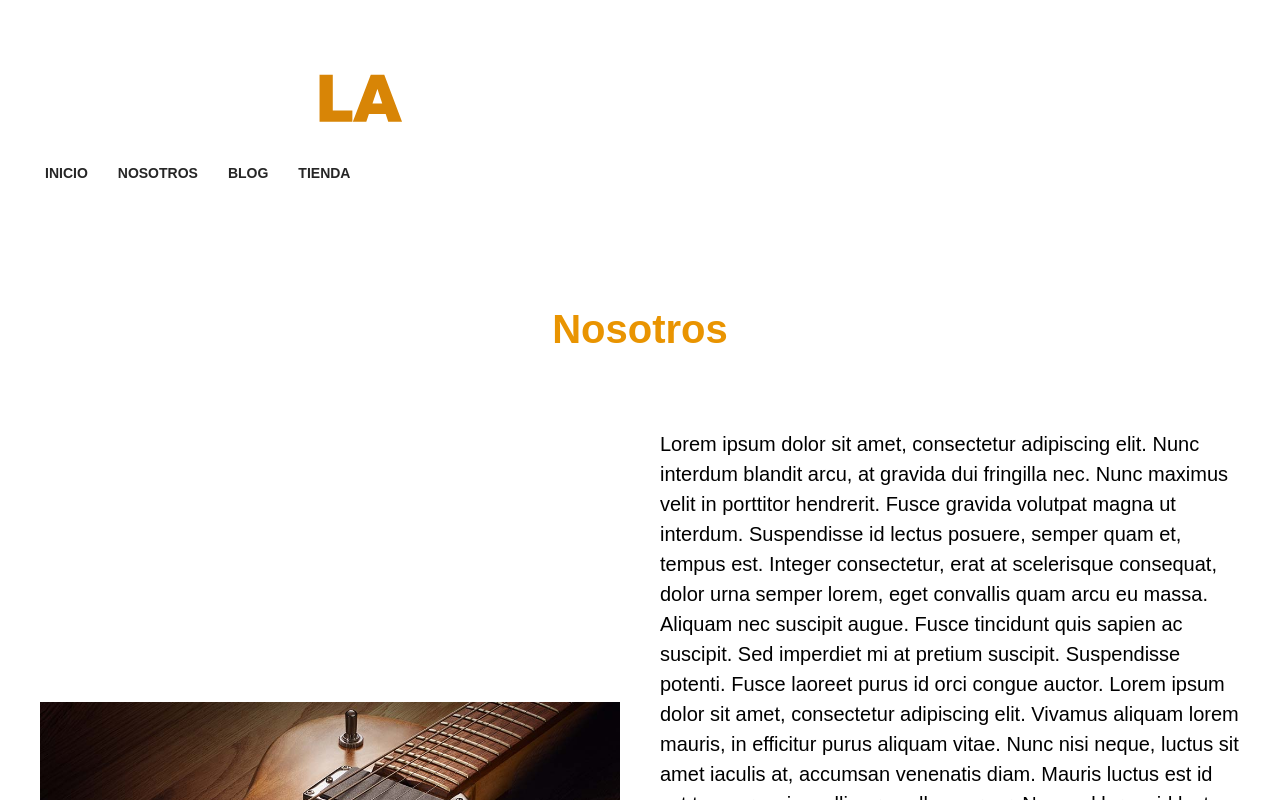
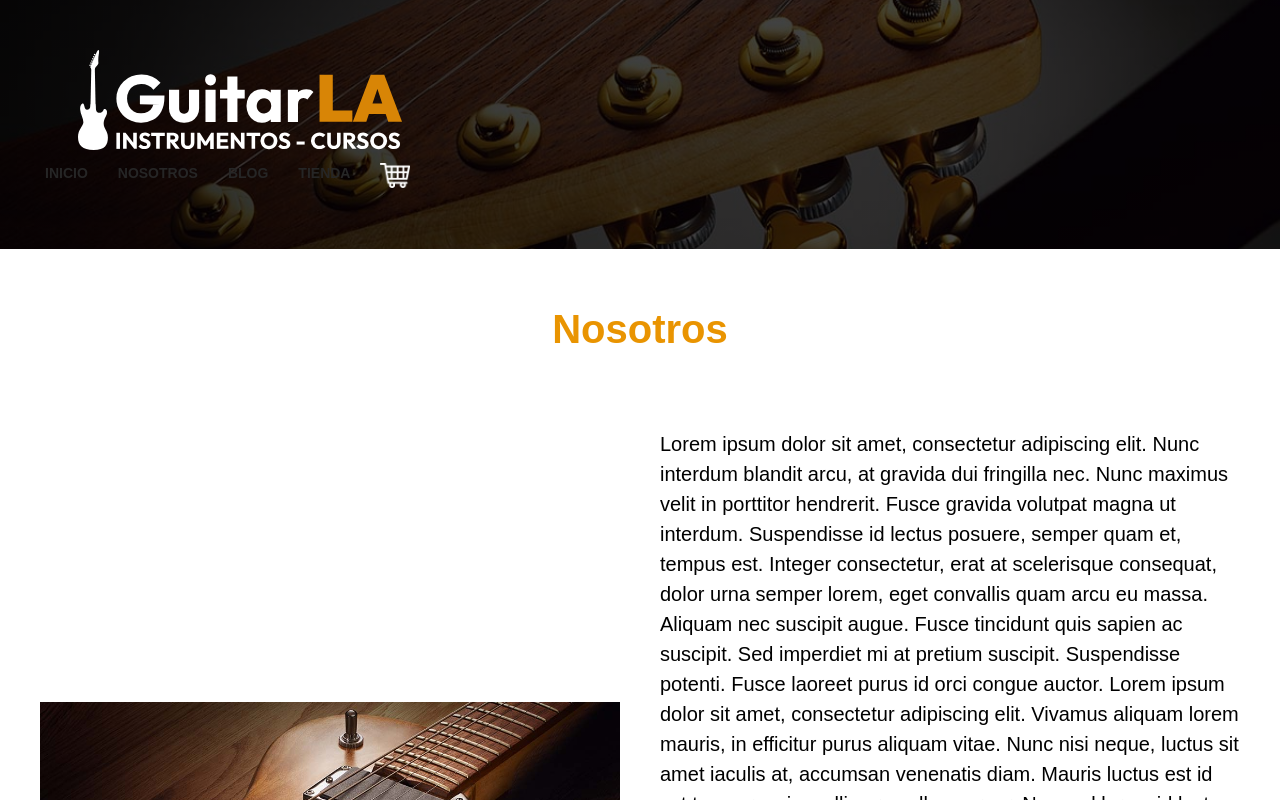
Before and after one commit to eze93coronel/guitarla_next_strapi, a Next.js app: page /nosotros in a window 1280 px wide. Shown: the top 800 px of the page. Built offline with nearby package versions, Linux system fonts and the light colour scheme.

Commit message:
se arreglo 404 de estilos del haeder !

```diff
--- a/styles/Leader.module.css
+++ b/styles/Leader.module.css
@@ -1,5 +1,5 @@
 .header{
-    background-image: linear-gradient( to right, rgb(0 0 0 , .8), rgb(0 0 0 / .7 )),url('../public/img/guitarra.jpg');
+    background-image: linear-gradient( to right, rgb(0 0 0 / .8), rgb(0 0 0 / .7 )),url(../public/img/header.jpg);
     background-size: cover;
     background-position: 50%;
     padding: 5rem 0;
```
